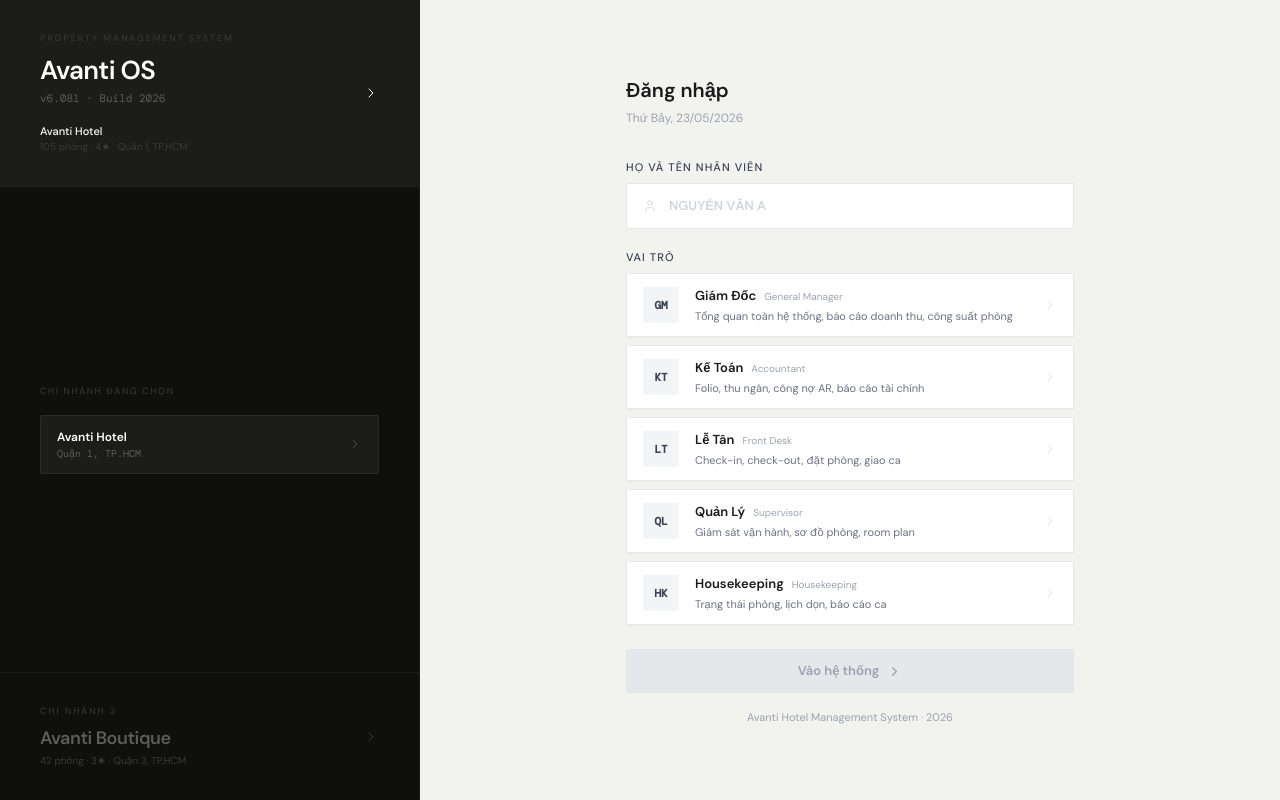
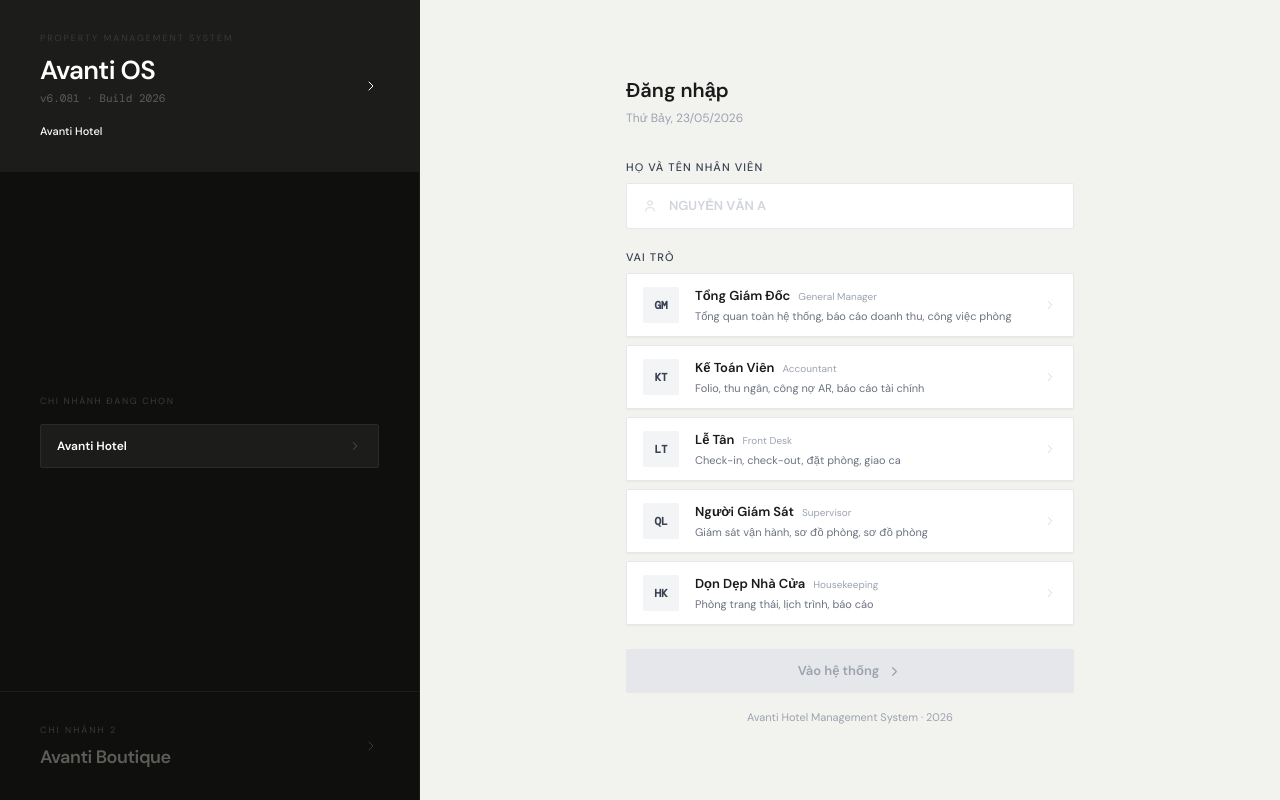
Before and after one commit to giahuydoo0207-tech/avanti-os, a Next.js app: page / in a window 1280 px wide. Built offline with nearby package versions, Linux system fonts and the light colour scheme.

Commit message:
Clean login: remove address, access preview, update role labels

```diff
--- a/app/page.tsx
+++ b/app/page.tsx
@@ -18,16 +18,16 @@
   {
     id: "gm",
     code: "GM",
-    label: "Giám Đốc",
+    label: "Tổng Giám Đốc",
     labelEn: "General Manager",
-    desc: "Tổng quan toàn hệ thống, báo cáo doanh thu, công suất phòng",
+    desc: "Tổng quan toàn hệ thống, báo cáo doanh thu, công việc phòng",
     icon: LayoutGrid,
     access: ["Tổng quan","Báo cáo","Room Availability","Sơ đồ phòng","Room Plan"],
   },
   {
     id: "kt",
     code: "KT",
-    label: "Kế Toán",
+    label: "Kế Toán Viên",
     labelEn: "Accountant",
     desc: "Folio, thu ngân, công nợ AR, báo cáo tài chính",
     icon: DollarSign,
@@ -45,18 +45,18 @@
   {
     id: "ql",
     code: "QL",
-    label: "Quản Lý",
+    label: "Người Giám Sát",
     labelEn: "Supervisor",
-    desc: "Giám sát vận hành, sơ đồ phòng, room plan",
+    desc: "Giám sát vận hành, sơ đồ phòng, sơ đồ phòng",
     icon: Search,
     access: ["Tổng quan","Sơ đồ phòng","Room Plan","Tìm kiếm","Báo cáo","Room Availability"],
   },
   {
     id: "hk",
     code: "HK",
-    label: "Housekeeping",
+    label: "Dọn Dẹp Nhà Cửa",
     labelEn: "Housekeeping",
-    desc: "Trạng thái phòng, lịch dọn, báo cáo ca",
+    desc: "Phòng trang thái, lịch trình, báo cáo",
     icon: CalendarDays,
     access: ["Sơ đồ phòng","Báo cáo"],
   },
@@ -113,7 +113,7 @@
             <div className="mt-4 text-[11px] font-medium" style={{color: selectedBranch==="avanti"?"#ffffff":"#5c5c58"}}>
               Avanti Hotel
             </div>
-            <div className="text-[10px] text-[#3a3a38]">105 phòng · 4★ · Quận 1, TP.HCM</div>
+
           </div>
           <ChevronRight size={16} strokeWidth={1.5} style={{color: selectedBranch==="avanti"?"#ffffff":"#3a3a38", flexShrink:0}}/>
         </button>
@@ -130,9 +130,7 @@
               <div className="text-[12px] font-semibold text-white">
                 {selectedBranch==="avanti"?"Avanti Hotel":"Avanti Boutique"}
               </div>
-              <div className="mono text-[10px] text-[#5c5c58]">
-                {selectedBranch==="avanti"?"Quận 1, TP.HCM":"Quận 3, TP.HCM"}
-              </div>
+
             </div>
             <ChevronRight
               size={14} strokeWidth={1.5}
@@ -151,7 +149,7 @@
                 >
                   <div>
                     <div className={`text-[12px] font-medium ${selectedBranch===b.id?"text-white":"text-[#7a7a75]"}`}>{b.name}</div>
-                    <div className="mono text-[10px] text-[#3a3a38]">{b.addr} · {b.rooms} phòng · {b.stars}</div>
+                    <div className="mono text-[10px] text-[#3a3a38]">{b.rooms} phòng · {b.stars}</div>
                   </div>
                   {selectedBranch===b.id&&<span className="w-1.5 h-1.5 rounded-full bg-white shrink-0"/>}
                 </button>
@@ -171,7 +169,7 @@
             <div className="text-[18px] font-semibold tracking-tight leading-tight" style={{color: selectedBranch==="boutique"?"#ffffff":"#5c5c58"}}>
               Avanti Boutique
             </div>
-            <div className="text-[10px] text-[#3a3a38] mt-1">42 phòng · 3★ · Quận 3, TP.HCM</div>
+
           </div>
           <ChevronRight size={16} strokeWidth={1.5} style={{color: selectedBranch==="boutique"?"#ffffff":"#3a3a38", flexShrink:0}}/>
         </button>
@@ -282,26 +280,7 @@
             </div>
           </div>
 
-          {/* Access preview */}
-          {role && (
-            <div
-              className="mb-5 px-4 py-3 rounded-[2px] border border-[#e5e7eb] bg-white"
-            >
-              <div className="text-[9px] uppercase tracking-[0.12em] text-[#9ca3af] mb-2">
-                Quyền truy cập — {role.label}
-              </div>
-              <div className="flex flex-wrap gap-1.5">
-                {role.access.map(a => (
-                  <span
-                    key={a}
-                    className="mono text-[10px] px-2 py-0.5 rounded-[2px] bg-[#f3f4f6] text-[#374151]"
-                  >
-                    {a}
-                  </span>
-                ))}
-              </div>
-            </div>
-          )}
+
 
           {/* Error */}
           {error && (
```
